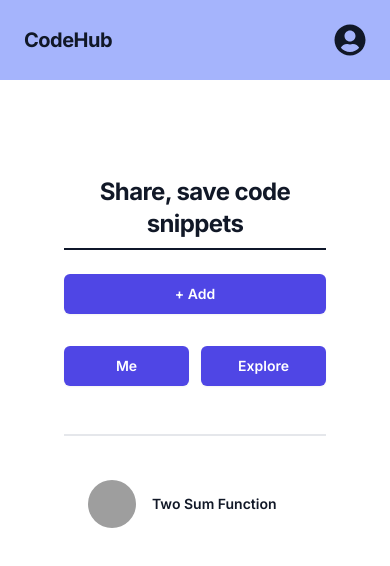
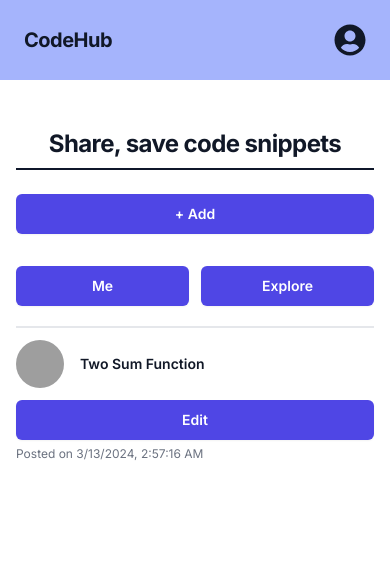
Before and after one commit to Arjesh1/CodeHub-Next.js, a Next.js app: page / in a window 390 px wide. Shown: the top 566 px of the page. Built offline with nearby package versions, Linux system fonts and the light colour scheme; grey boxes are pictures that could not be loaded.

Commit message:
mobile responsive styling added

```diff
--- a/src/app/layout.tsx
+++ b/src/app/layout.tsx
@@ -19,7 +19,7 @@ export default function RootLayout({
     <html lang="en">
       <body className={inter.className}>
         <Header />
-        <div className="p-16 ">{children}</div>
+        <div className="p-4 md:p-16 ">{children}</div>
       </body>
     </html>
   );
--- a/src/app/page.tsx
+++ b/src/app/page.tsx
@@ -41,7 +41,10 @@ export default function Home() {
         </div>
       </div>
 
-      <ul role="list" className="divide-y divide-gray-100 border-t-2 mt-12 p-6">
+      <ul
+        role="list"
+        className="divide-y divide-gray-100 border-t-2 mt-5 sm:mt-12 "
+      >
         <SnippetList self={userSnippets} />
       </ul>
     </div>
--- a/src/components/snippetList.tsx
+++ b/src/components/snippetList.tsx
@@ -7,7 +7,7 @@ interface SnippetListProps {
 
 export const SnippetList = ({ self }: SnippetListProps) => {
   return (
-    <li className="flex justify-between gap-x-6 py-5">
+    <li className="flex-col mt-3 sm:flex sm:flex-row sm:justify-between gap-4 sm:py-5 ">
       <div className="flex min-w-0 gap-x-4 items-center">
         <img
           className="h-12 w-12 flex-none rounded-full bg-gray-50"
@@ -21,7 +21,7 @@ export const SnippetList = ({ self }: SnippetListProps) => {
         </div>
       </div>
       {self ? (
-        <div className="hidden shrink-0 sm:flex sm:flex-col sm:items-end ">
+        <div className=" shrink-0 sm:flex sm:flex-col sm:items-end py-3 sm:py-0 ">
           <Button
             buttonText={"Edit"}
             onClick={() => console.log("edit pressed")}
@@ -31,7 +31,7 @@ export const SnippetList = ({ self }: SnippetListProps) => {
           </p>
         </div>
       ) : (
-        <div className="hidden shrink-0 sm:flex sm:flex-col sm:items-end">
+        <div className=" shrink-0 sm:flex sm:flex-col sm:items-end  py-3 sm:py-0">
           <p className="text-sm leading-6 text-gray-900">Leslie Alexander</p>
           <p className="mt-1 text-xs leading-5 text-gray-500">
             Posted on {new Date(Date.now()).toLocaleString()}
```
